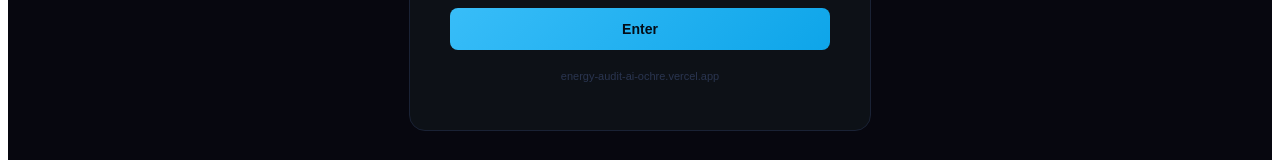
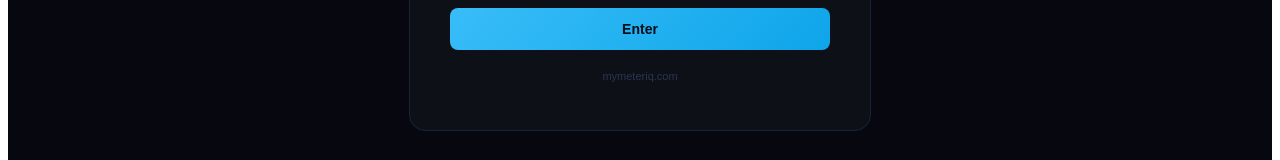
Before and after one commit to SLK2631/energy-audit-ai, a React (Vite) app: page / in a window 1280 px wide. Shown: the part 489-649 px from the top of the page. Built offline with nearby package versions, Linux system fonts and the light colour scheme.

Commit message:
Update domain to mymeteriq.com

```diff
--- a/src/App.jsx
+++ b/src/App.jsx
@@ -1073,7 +1073,7 @@ export default function App() {
         >
           Enter
         </button>
-        <div style={{marginTop:"20px",fontSize:"11px",color:"#2A3550"}}>energy-audit-ai-ochre.vercel.app</div>
+        <div style={{marginTop:"20px",fontSize:"11px",color:"#2A3550"}}>mymeteriq.com</div>
       </div>
     </div>
   );
```
